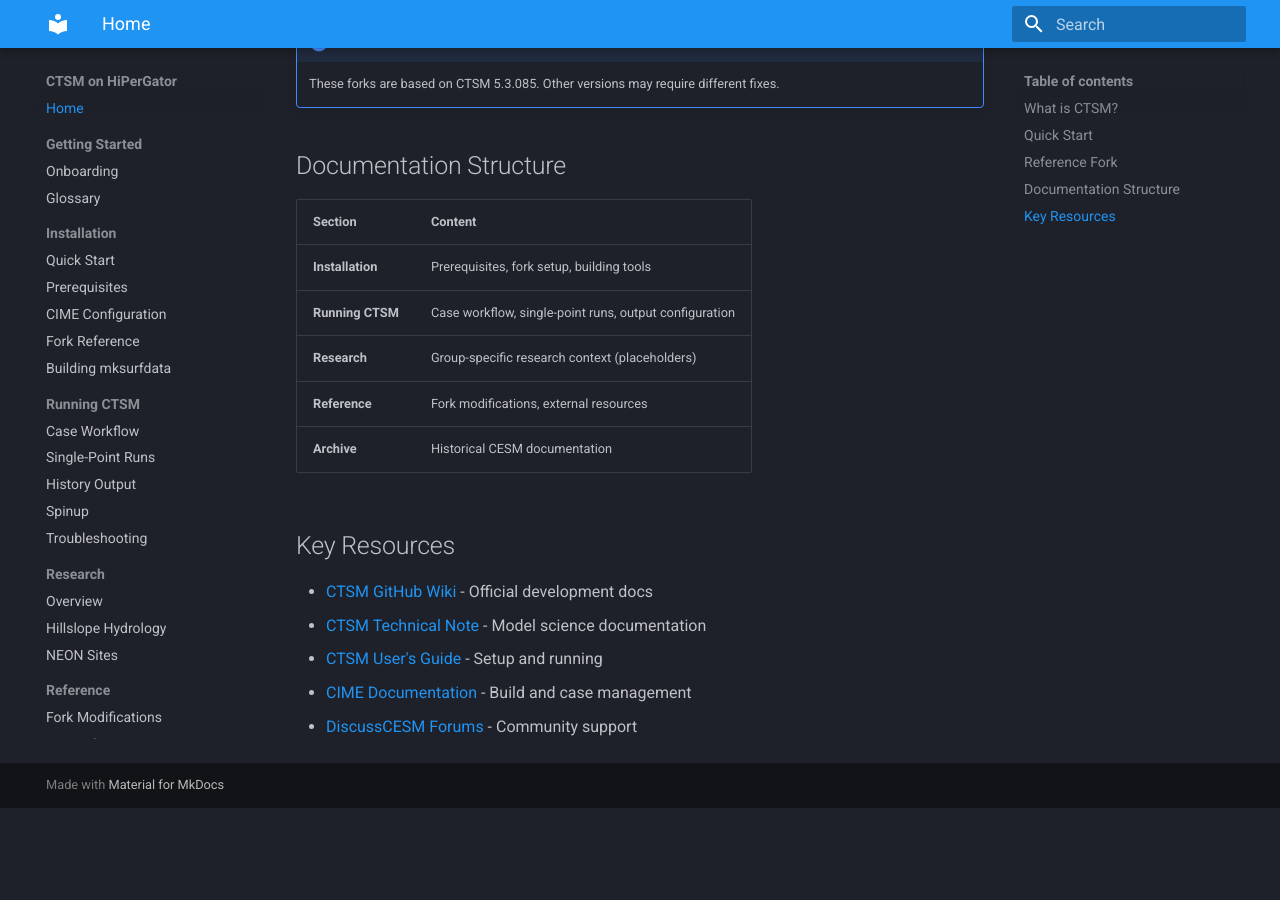
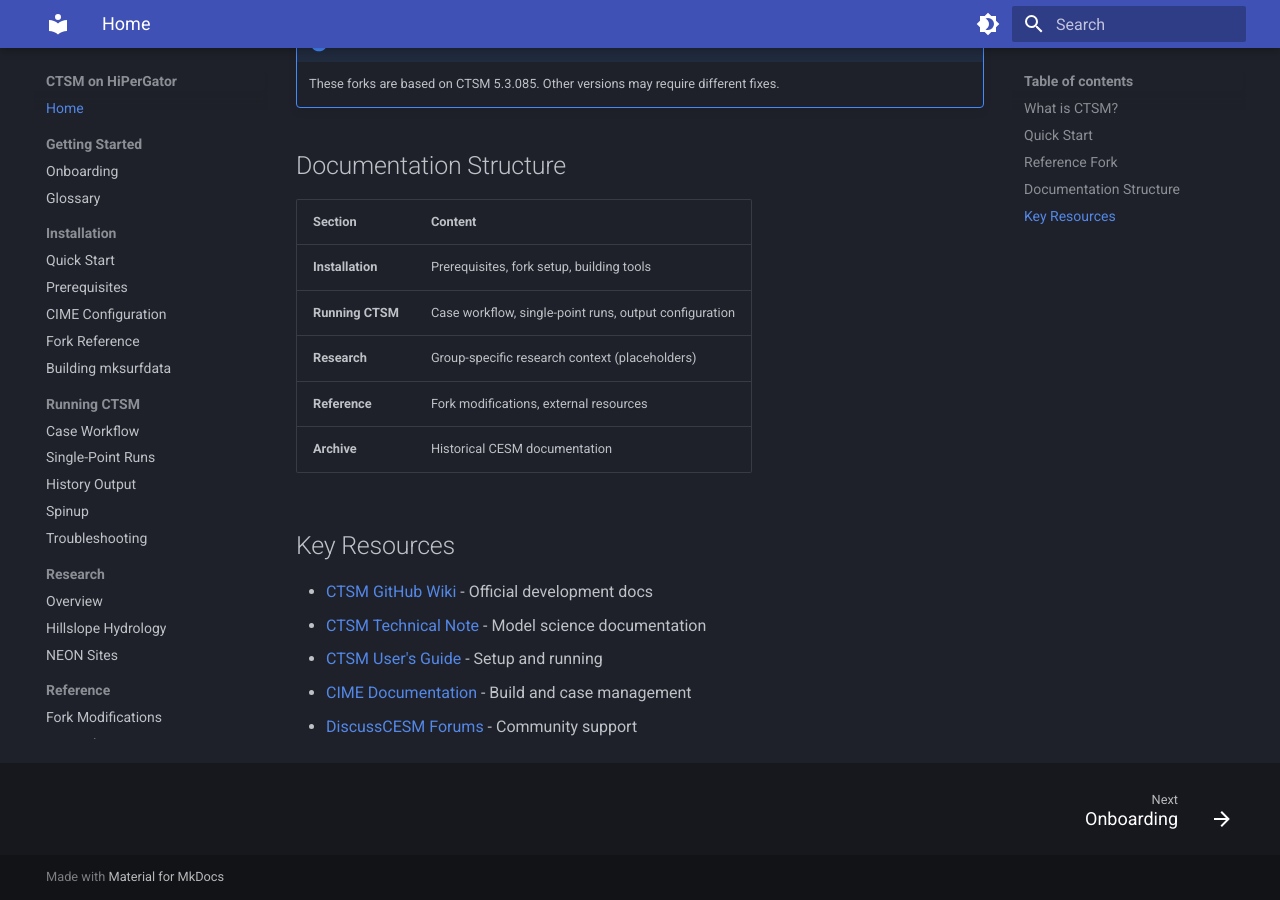
Before and after one commit to cdevaneprugh/hpg-esm-docs, an MkDocs documentation site: the page built from docs/index.md, in a window 1280 px wide and 900 px high, scrolled down 1131 px. Built offline with MkDocs 1.6.1 and Material for MkDocs 9.7.7, drawn with Linux system fonts in a browser that asks for light colours; before the commit the page ends 1939 px from its top, so only the background shows below that.

Commit message:
Update theme to match HiPerGator docs style
- Add dark/light mode toggle
- Change primary color to indigo (darker blue)
- Add navigation.top (back to top button)
- Add navigation.footer (prev/next page buttons)
- Dark mode is default, with toggle in header

Co-Authored-By: Claude Opus 4.5 <noreply@anthropic.com>

```diff
--- a/mkdocs.yml
+++ b/mkdocs.yml
@@ -7,13 +7,26 @@ theme:
   features:
     - navigation.sections
     - navigation.expand
+    - navigation.top
+    - navigation.footer
     - search.suggest
     - search.highlight
     - content.code.copy
   palette:
-    scheme: slate
-    primary: blue
-    accent: blue
+    # Dark mode (default)
+    - scheme: slate
+      primary: indigo
+      accent: indigo
+      toggle:
+        icon: material/brightness-4
+        name: Switch to light mode
+    # Light mode
+    - scheme: default
+      primary: indigo
+      accent: indigo
+      toggle:
+        icon: material/brightness-7
+        name: Switch to dark mode
 
 markdown_extensions:
   - tables
```
